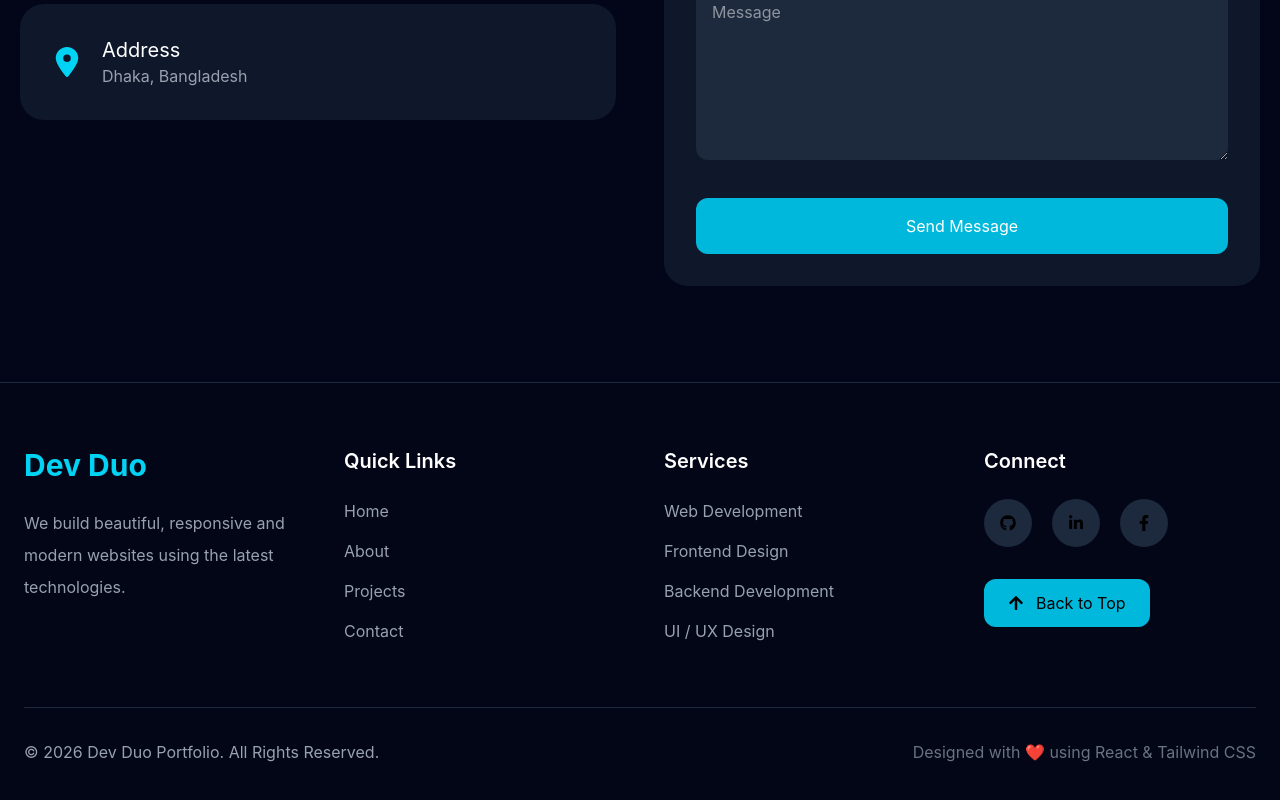
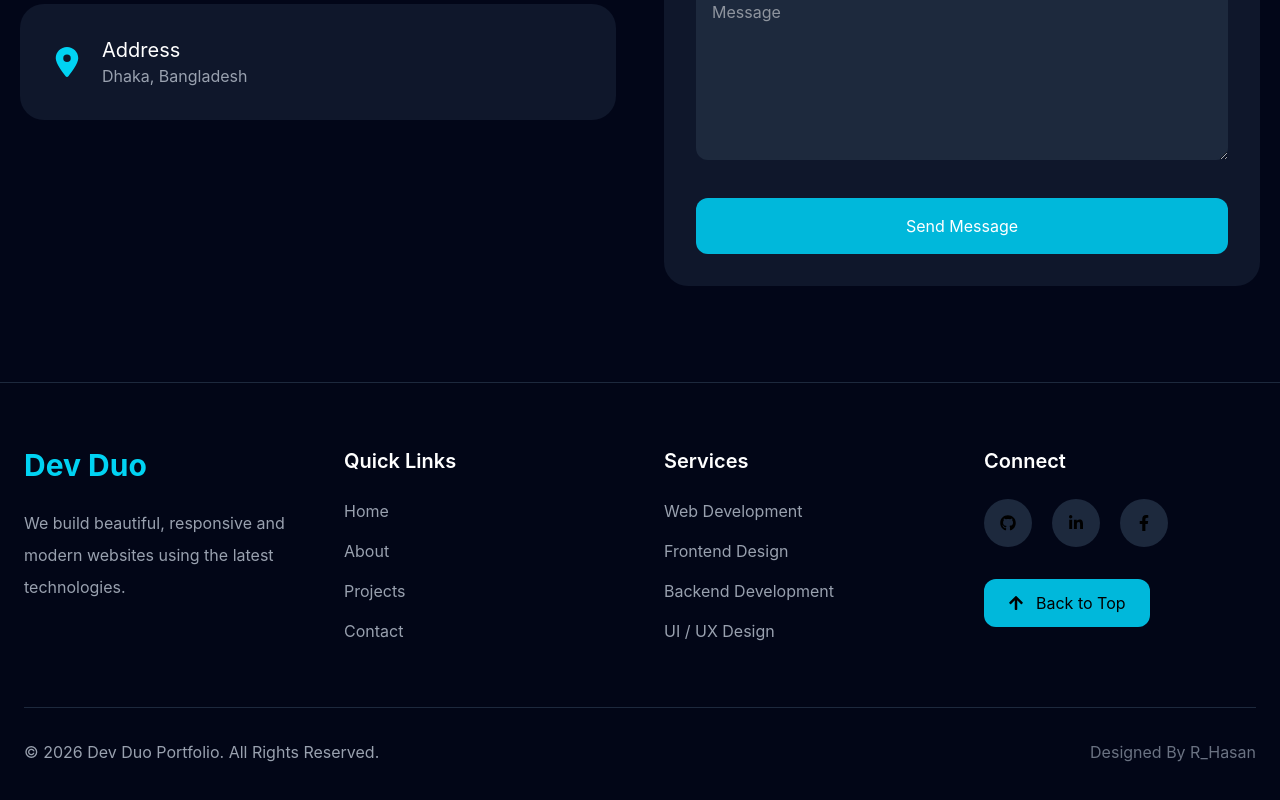
Before and after one commit to rafiulhasan1/Dev-Duo, a React (Vite) app: page / in a window 1280 px wide. Shown: the part 3678-4478 px from the top of the page. Built offline with nearby package versions, Linux system fonts and the light colour scheme.

Commit message:
some problem fixes

```diff
--- a/src/Components/Footer.jsx
+++ b/src/Components/Footer.jsx
@@ -169,7 +169,7 @@ const Footer = () => {
 
           <p className="text-gray-500 text-center">
 
-            Designed with ❤️ using React & Tailwind CSS
+            Designed By R_Hasan
 
           </p>
 
--- a/src/Components/Hero.jsx
+++ b/src/Components/Hero.jsx
@@ -6,7 +6,7 @@ const Hero = () => {
 
         <section
             id="home"
-            className="relative min-h-screen flex items-center justify-center overflow-hidden bg-gradient-to-br from-slate-950 via-slate-900 to-cyan-950"
+            className="relative min-h-screen flex items-center justify-center overflow-hidden bg-linear-to-br from-slate-950 via-slate-900 to-cyan-950"
         >
             {/* Blur Circle */}
             <div className="absolute top-0 left-0 w-96 h-96 bg-cyan-500/20 blur-[120px] rounded-full"></div>
@@ -14,7 +14,7 @@ const Hero = () => {
             <div className="absolute bottom-0 right-0 w-96 h-96 bg-purple-600/20 blur-[120px] rounded-full"></div>
 
             {/* Grid */}
-            <div className="absolute inset-0 bg-[linear-gradient(to_right,#ffffff08_1px,transparent_1px),linear-gradient(to_bottom,#ffffff08_1px,transparent_1px)] bg-[size:50px_50px]"></div>
+            <div className="absolute inset-0 bg-[linear-gradient(to_right,#ffffff08_1px,transparent_1px),linear-gradient(to_bottom,#ffffff08_1px,transparent_1px)] bg-size-[50px_50px]"></div>
 
             <div className="relative max-w-7xl mx-auto px-6 text-center">
 
--- a/src/Pages/MemberDetails.jsx
+++ b/src/Pages/MemberDetails.jsx
@@ -454,7 +454,7 @@ const MemberDetails = () => {
 
       <section className="max-w-7xl mx-auto px-5 pb-24">
 
-        <div className="bg-gradient-to-r from-cyan-600 to-blue-600 rounded-3xl p-10 md:p-16 text-center">
+        <div className="bg-linear-to-r from-cyan-600 to-blue-600 rounded-3xl p-10 md:p-16 text-center">
 
           <h2 className="text-4xl md:text-5xl font-bold">
 
```
